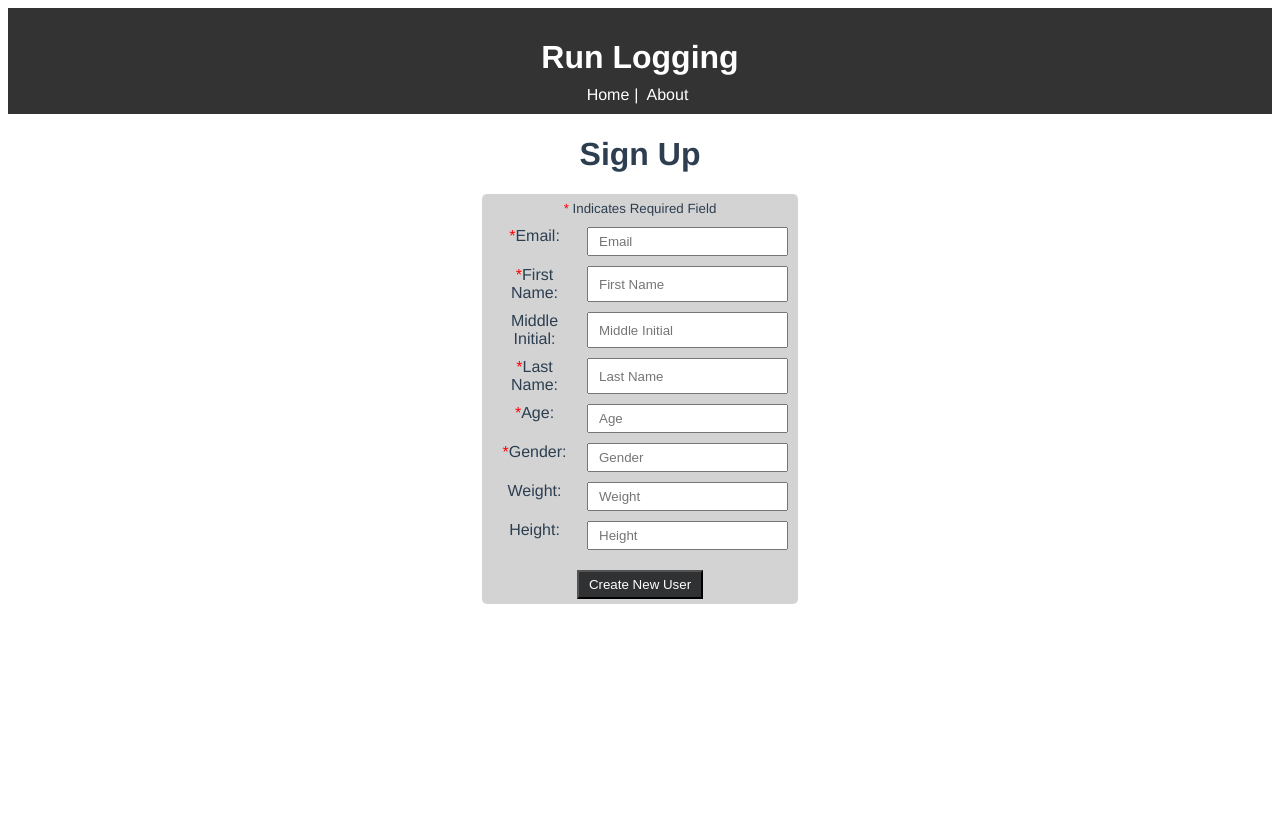
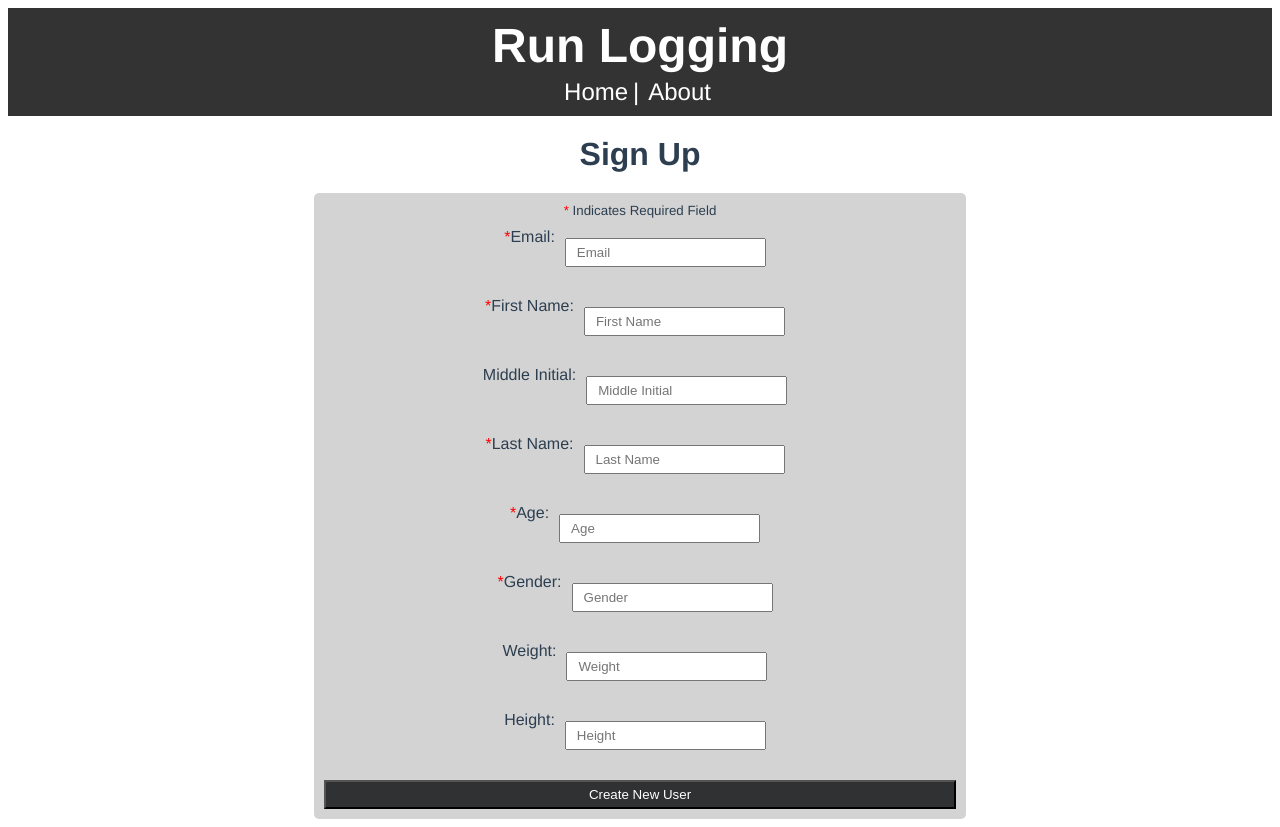
Before and after one commit to chris-jantzen/Run-Logging, a Vue app in the folder client/: page /#/ in a window 1280 px wide. Before the commit the page ends 800 px from the top, so only its background shows below. Built offline with nearby package versions, Linux system fonts and the light colour scheme.

Commit message:
added sass functionality for style sections

```diff
--- a/client/src/components/MainPage.vue
+++ b/client/src/components/MainPage.vue
@@ -9,43 +9,43 @@
         <label for="create-user">
           <span class="red">*</span>Email:
         </label>
-        <input type="text" id="create-user" v-model="email" placeholder="Email">
+        <input type="text" class="input-box" v-model="email" placeholder="Email">
       </div>
       <div class="input-box">
         <label for="create-user">
           <span class="red">*</span>First Name:
         </label>
-        <input type="text" id="create-user" v-model="firstName" placeholder="First Name">
+        <input type="text" class="input-box" v-model="firstName" placeholder="First Name">
       </div>
       <div class="input-box">
         <label for="create-user">Middle Initial:</label>
-        <input type="text" id="create-user" v-model="middleInitial" placeholder="Middle Initial">
+        <input type="text" class="input-box" v-model="middleInitial" placeholder="Middle Initial">
       </div>
       <div class="input-box">
         <label for="create-user">
           <span class="red">*</span>Last Name:
         </label>
-        <input type="text" id="create-user" v-model="lastName" placeholder="Last Name">
+        <input type="text" class="input-box" v-model="lastName" placeholder="Last Name">
       </div>
       <div class="input-box">
         <label for="create-user">
           <span class="red">*</span>Age:
         </label>
-        <input type="text" id="create-user" v-model="age" placeholder="Age">
+        <input type="text" class="input-box" v-model="age" placeholder="Age">
       </div>
       <div class="input-box">
         <label for="create-user">
           <span class="red">*</span>Gender:
         </label>
-        <input type="text" id="create-user" v-model="gender" placeholder="Gender">
+        <input type="text" class="input-box" v-model="gender" placeholder="Gender">
       </div>
       <div class="input-box">
         <label for="create-user">Weight:</label>
-        <input type="text" id="create-user" v-model="weight" placeholder="Weight">
+        <input type="text" class="input-box" v-model="weight" placeholder="Weight">
       </div>
       <div class="input-box">
         <label for="create-user">Height:</label>
-        <input type="text" id="create-user" v-model="height" placeholder="Height">
+        <input type="text" class="input-box" v-model="height" placeholder="Height">
       </div>
       <button v-on:click="addUser" class="submit">Create New User</button>
     </div>
@@ -88,40 +88,46 @@ export default {
 };
 </script>
 
-<style scoped>
+<style lang="scss" scoped>
+.create-user {
+  display: flex;
+  flex-direction: column;
+  margin: auto;
+  width: 50%;
+  background-color: lightgray;
+  border-radius: 5px;
+  padding: 10px;
+
   .submit {
     background-color: #303133;
     color: #fff;
     padding: 5px 10px 5px 10px;
     margin-top: 10px;
-}
 
-.submit:hover {
+    &:hover {
       background-color: #ccc;
       cursor: pointer;
     }
-
-.create-user {
-  margin: auto;
-  width: 25%;
-  background-color: lightgray;
-  border-radius: 5px;
-  padding-top: 5px;
-  padding-bottom: 5px;
+  }
 }
 
 .input-box {
-  display: grid;
-  grid-template-columns: 2fr 4fr;
+  display: flex;
+  justify-content: center;
+  align-content: center;
   margin: 10px;
-}
 
-.input-box input {
+  input {
     padding: 5px 10px;
     margin-left: 10px;
+  }
 }
 
 .red {
   color: red;
 }
+
+h1 {
+  margin: 20px 0px;
+}
 </style>
--- a/client/src/components/layout/Header.vue
+++ b/client/src/components/layout/Header.vue
@@ -2,8 +2,9 @@
   <header class="header">
     <h1>Run Logging</h1>
     <div>
-      <router-link to="/">Home</router-link>|&nbsp;
-      <router-link to="/about">About</router-link>
+      <router-link class="link-item" to="/">Home</router-link>
+      <span id="bar-char">|</span>&nbsp;
+      <router-link class="link-item" to="/about">About</router-link>
     </div>
   </header>
 </template>
@@ -14,26 +15,36 @@ export default {
 };
 </script>
 
-<style scoped>
+<style lang="scss" scoped>
 .header {
   background: #333;
   color: #fff;
   text-align: center;
   padding: 10px;
-}
 
-.header h1 {
-  margin-bottom: 10px;
-}
+  h1 {
+    margin-bottom: 5px;
+    margin-top: 0px;
+    font-size: 3rem;
+  }
 
-.header a {
-  color: white;
-  padding-right: 5px;
-  text-decoration: none;
-}
+  a {
+    color: white;
+    padding-right: 5px;
+    text-decoration: none;
 
-.header a:hover {
-  color: #ccc;
-  cursor: pointer;
+    &:hover {
+      color: #ccc;
+      cursor: pointer;
+    }
+  }
+
+  .link-item {
+    font-size: 1.5rem;
+  }
+
+  #bar-char {
+    font-size: 1.5rem;
+  }
 }
 </style>
```
Lines whose indentation alone changed are shown as unchanged.
